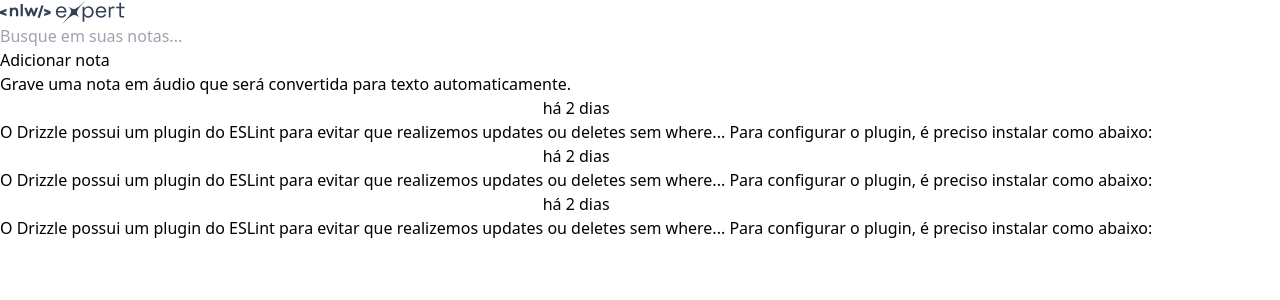
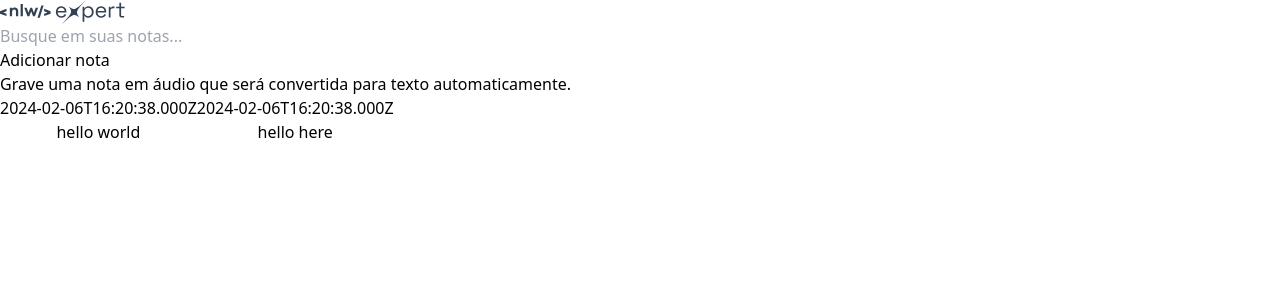
Before and after one commit to Fekleite/expert-notes, a React (Vite) app: page / in a window 1280 px wide. Shown: the top 300 px of the page. Built offline with nearby package versions, Linux system fonts and the light colour scheme.

Commit message:
feat: add note card interface

```diff
--- a/src/app.tsx
+++ b/src/app.tsx
@@ -21,9 +21,8 @@
       <div className='grid grid-cols-3 gap-6 auto-rows-[250px]'>
         <NewNoteCard />
 
-        <NoteCard />
-        <NoteCard />
-        <NoteCard />
+        <NoteCard note={{ date: new Date(), content: 'hello world' }} />
+        <NoteCard note={{ date: new Date(), content: 'hello here' }} />
       </div>
     </div>
   )
--- a/src/components/note-card.tsx
+++ b/src/components/note-card.tsx
@@ -1,11 +1,17 @@
-export function NoteCard() {
+interface NoteCardProps {
+  note: {
+    date: Date,
+    content: string
+  }
+}
+
+export function NoteCard({ note }: NoteCardProps) {
   return (
-    <button className='rounded-md text-left bg-slate-800 p-5 space-y-3 overflow-hidden relative outline-none hover:ring-2  hover:ring-slate-600 focus-visible:ring-2 focus-visible:ring-lime-400'>
-      <span className='text-small font-medium text-slate-300'>há 2 dias</span>
+    <button className='rounded-md text-left bg-slate-800 p-5 flex flex-col gap-3 overflow-hidden relative outline-none hover:ring-2  hover:ring-slate-600 focus-visible:ring-2 focus-visible:ring-lime-400'>
+      <span className='text-small font-medium text-slate-300'>{note.date.toISOString()}</span>
 
       <p className='text-small leading-6 text-slate-400'>
-        O Drizzle possui um plugin do ESLint para evitar que realizemos updates ou deletes sem where...
-        Para configurar o plugin, é preciso instalar como abaixo:
+        {note.content}
       </p>
 
       <div className='absolute bottom-0 left-0 right-0 h-1/2 bg-gradient-to-t from-black/60 to-black/0 pointer-events-none' />
```
